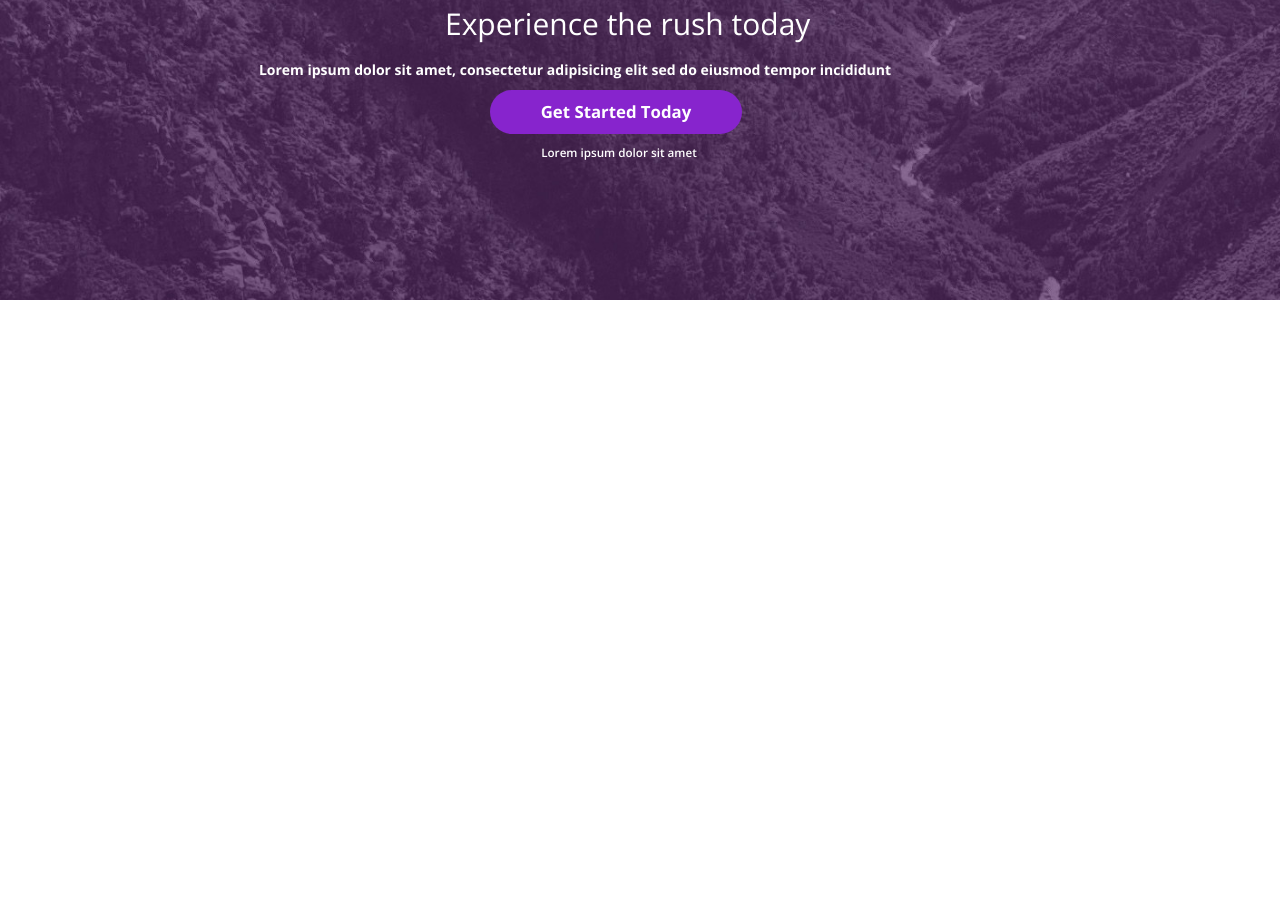
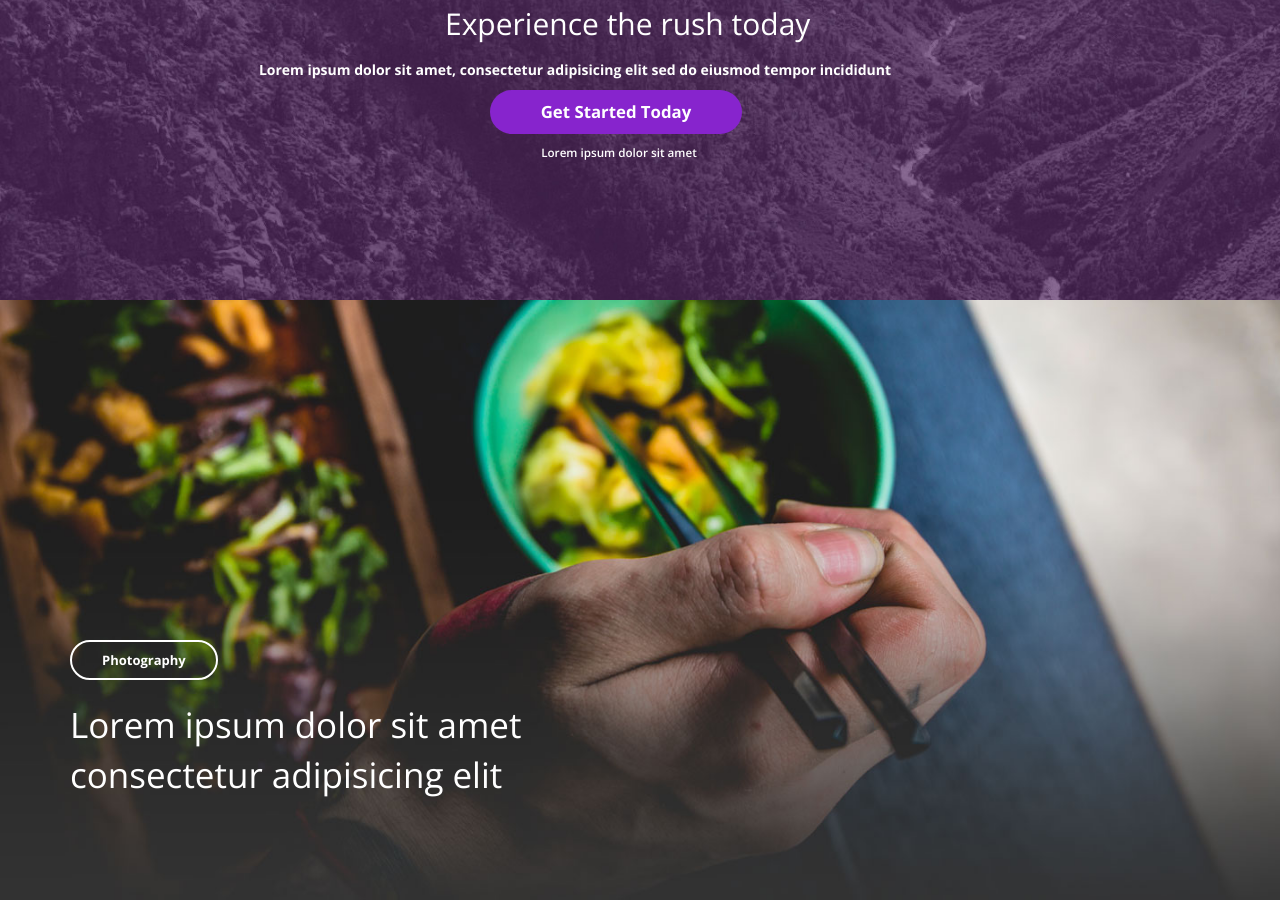
Before and after one commit to nishantmadu/Pex, a plain HTML site: page index.html in a window 1280 px wide. Shown: the part 2358-3258 px from the top of the page. Before the commit the page ends 2658 px from the top, so only its background shows below. Drawn offline with nearby package versions, Linux system fonts and the light colour scheme.

Commit message:
Initialising Photography Slide

```diff
--- a/css/src/app.scss
+++ b/css/src/app.scss
@@ -3,4 +3,5 @@
         "overview",
         "bang",
         "writing",
-        "valley";
+        "valley",
+        "food";
--- /dev/null
+++ b/css/src/food.scss
@@ -0,0 +1,35 @@
+#food {
+  background-image: url(../images/food.jpg);
+  background-repeat: no-repeat;
+  background-size: cover;
+  height: 600px;
+
+
+a {
+    font-size: 13px;
+    font-family: 'Open Sans',sans-serif;
+    line-height: 26px;
+    color: #fff;
+    font-style: normal;
+    font-weight: bold;
+    border-radius: 25px;
+    border: 2px solid #fff;
+    padding: 5px 30px;
+    position: relative;
+    top:340px;
+}
+h2{
+      position: relative;
+     margin-top: 35px;
+     margin-bottom: 40px;
+     font-size: 35px;
+     font-family: 'Open Sans',sans-serif;
+     line-height: 50px;
+     color: #fff;
+     font-style: normal;
+     font-weight: 300;
+     top:325px;
+
+}
+
+}
--- a/index.html
+++ b/index.html
@@ -77,5 +77,11 @@
 
   </div>
 </section>
+<section id="food">
+  <div class="container">
+    <a href="#"class="btn btn-lg">Photography</a>
+    <h2>Lorem ipsum dolor sit amet </br> consectetur adipisicing elit</h2>
+  </div>
+</section>
   </body>
 </html>
```
Also changed, not shown: css/app.css, images/food.jpg (added), 1 other file.
